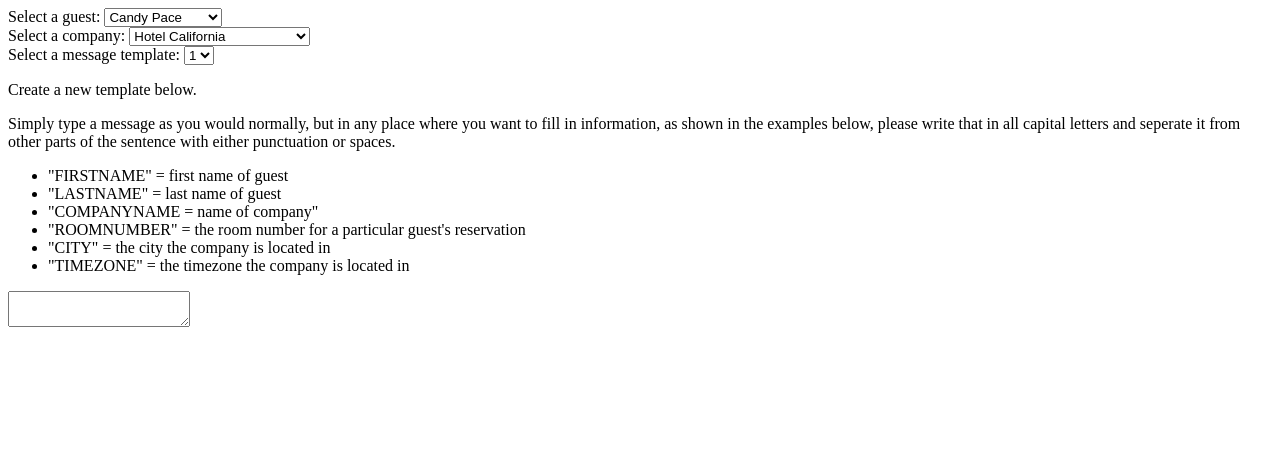
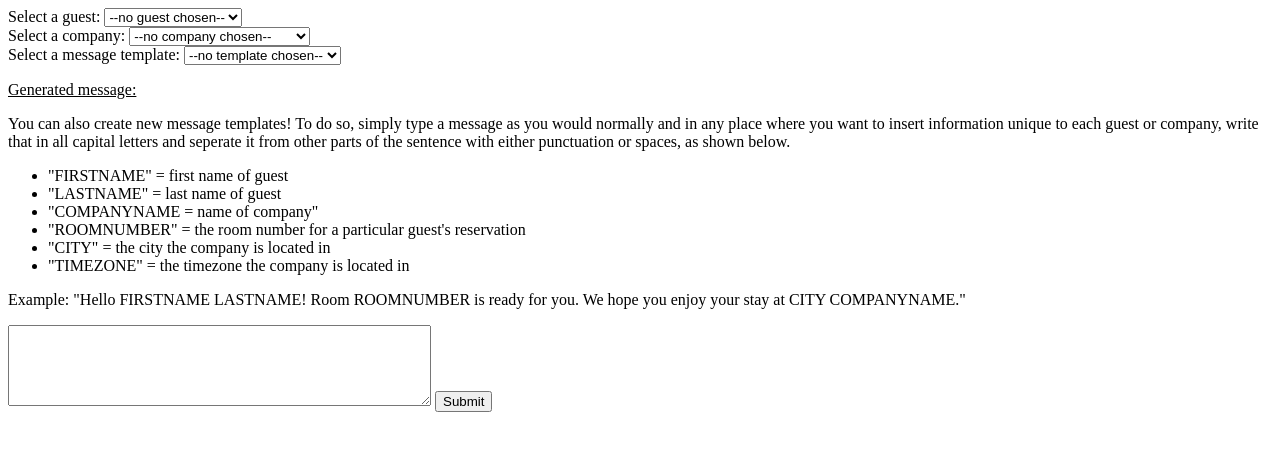
Before and after one commit to gbrown3/Kipsu-Project, a Flask app: page / in a window 1280 px wide. Shown: the top 451 px of the page. Run offline with Flask 2, Linux system fonts and the light colour scheme.

Commit message:
New template text sent to server when submit button clicked, slight GUI changes

```diff
--- a/server.py
+++ b/server.py
@@ -116,6 +116,17 @@ def create_message():
 
     return message.message
 
+@app.route("/new_template", methods=["POST"])
+def new_template():
+
+    # TODO: process template info
+
+    template_data = request.args.get("text")
+
+    print(template_data)
+
+    return ""
+
 
 
 # Other methods
--- a/templates/index.html
+++ b/templates/index.html
@@ -15,6 +15,8 @@
     <span>Select a guest: </span>
     <select id="guest_selection">
 
+        <option value="">--no guest chosen--</option>
+
         {% for guest in guests.keys() %}
         <option value="{{guests[guest].id}}">{{guests[guest].firstName}} {{guests[guest].lastName}}</option>
         {% endfor %}
@@ -24,6 +26,8 @@
 
     <span>Select a company: </span>
     <select id="company_selection">
+
+        <option value="">--no company chosen--</option>
 
         {% for company in companies.keys() %}
         <option value="{{companies[company].id}}">{{companies[company].name}}</option>
@@ -35,6 +39,8 @@
     <span>Select a message template: </span>
     <select id="template_selection">
 
+        <option value="">--no template chosen--</option>
+
         {% for id in templates.keys() %}
         <option value="{{id}}">{{id}}</option>
         {% endfor %}
@@ -42,10 +48,10 @@
     </select>
     <br/>
 
+    <p style="text-decoration: underline;">Generated message:</p>
     <p id="message"></p>
 
-    <p>Create a new template below.</p>
-    <p>Simply type a message as you would normally, but in any place where you want to fill in information, as shown in the examples below, please write that in all capital letters and seperate it from other parts of the sentence with either punctuation or spaces.</p>
+    <p>You can also create new message templates! To do so, simply type a message as you would normally and in any place where you want to insert information unique to each guest or company, write that in all capital letters and seperate it from other parts of the sentence with either punctuation or spaces, as shown below.</p>
     <ul>
         <li>"FIRSTNAME" = first name of guest</li>
         <li>"LASTNAME" = last name of guest</li>
@@ -54,25 +60,27 @@
         <li>"CITY" = the city the company is located in</li>
         <li>"TIMEZONE" = the timezone the company is located in</li>
     </ul>
-    <textarea>
+    <p> Example: "Hello FIRSTNAME LASTNAME! Room ROOMNUMBER is ready for you. We hope you enjoy your stay at CITY COMPANYNAME."</p>
+
+    <textarea id="new_template_input" rows="5" cols="50">
 
     </textarea>
+
+    <button id="submit_template_btn">Submit</button>
 
 </body>
 
 <script type="text/javascript">
 
+    $(document).ready(function() {
+
         $("select").change(function() {
-
-        //alert("Guest, company or template changed");
 
             guestID = $("#guest_selection").val();
             companyID = $("#company_selection").val();
             templateID = $("#template_selection").val();
 
-        console.log(guestID);
-        console.log(companyID);
-        console.log(templateID);
+            if(guestID !== "" && companyID !== "" && templateID !== "") {
 
                 $.ajax({
 
@@ -80,13 +88,29 @@
                     url: "/create_message?guestID=" + guestID + "&companyID=" + companyID + "&templateID=" + templateID,
                     success: function(response) {
 
-                // TODO: set #message content to be equal to response
                         $("#message").text(response);
-                //console.log(response);
                     }
+                });
+            }
+        });
+
+        $("#submit_template_btn").click(function() {
+
+            var input = $("#new_template_input").val();
+
+            $.ajax({
+
+                method: "POST",
+                url: "/new_template?text=" + input,
+                success: function(response) {
+
+                    // TODO: response should contain new template, so add that to the list of templates
+                    console.log(response);
+
+                }
+            });
 
         });
-
 
     });
 
```
Lines whose indentation alone changed are shown as unchanged.
